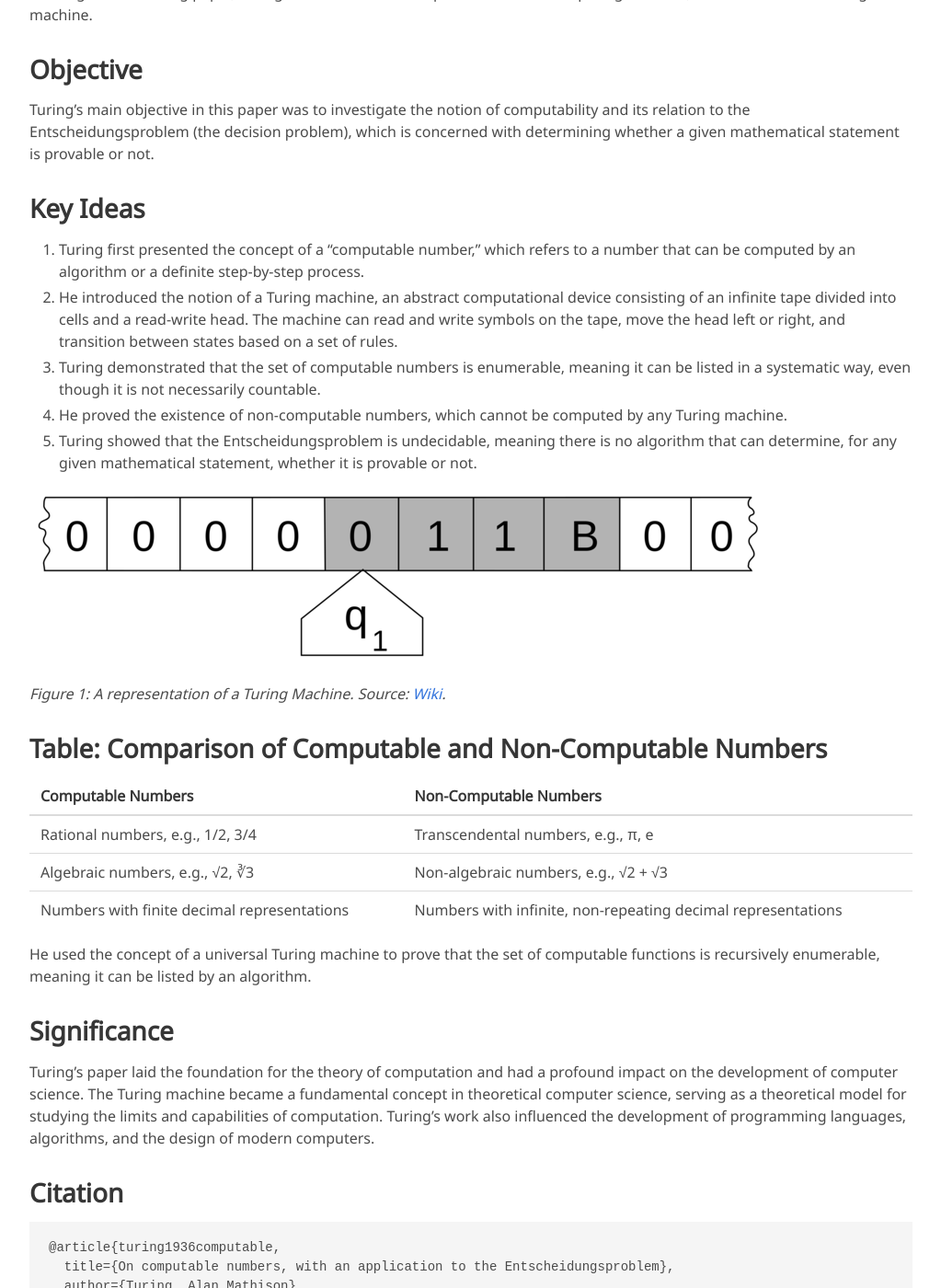
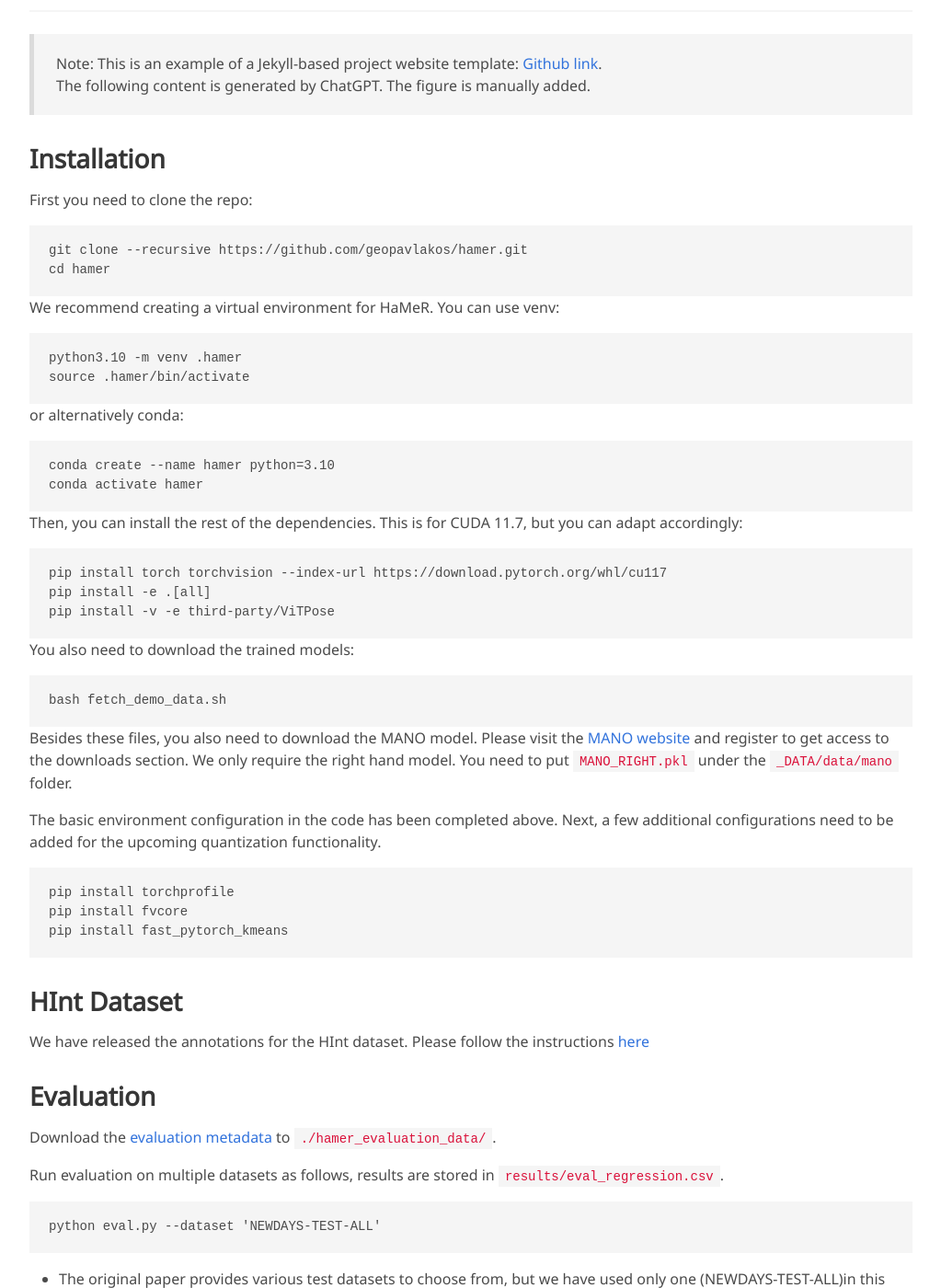
Before and after one commit to itcxx/Minimizationo-of-HaMeR-model-, a Jekyll site: the page built from index.md, in a window 1280 px wide and 1400 px high, scrolled down 971 px. Shown: the whole window at 92% size, without its empty margins (128-1151 px from the left). Built offline with Jekyll 4.4.1, drawn with Linux system fonts in a browser that asks for light colours; some web fonts are replaced; some of the changed text lies outside the part shown.

Commit message:
Update index.md

````diff
--- a/index.md
+++ b/index.md
@@ -7,30 +7,25 @@ authors:
     X. CHU
 affiliations:
     Dankook Uni
-paper: None
+paper: https://arxiv.org/pdf/2312.05251
 video: None
-code: None
+code: https://github.com/itcxx/Minimizationo-of-HaMeR-model-
 data: None
 ---
-
+<p align="center">
+  <img src="static/image/paper_model.png" alt="teaser">
+</p>
 <!-- Using HTML to center the abstract -->
 <div class="columns is-centered has-text-centered">
     <div class="column is-four-fifths">
-        <h2>Abstract</h2>
+        <h2>Intro</h2>
         <div class="content has-text-justified">
-The "computable" numbers may be described briefly as the real
-numbers whose expressions as a decimal are calculable by finite means.
-Although the subject of this paper is ostensibly the computable numbers.
-it is almost equally easy to define and investigate computable functions
-of an integral variable or a real or computable variable, computable
-predicates, and so forth. The fundamental problems involved are,
-however, the same in each case, and I have chosen the computable numbers
-for explicit treatment as involving the least cumbrous technique. I hope
-shortly to give an account of the relations of the computable numbers,
-functions, and so forth to one another. This will include a development
-of the theory of functions of a real variable expressed in terms of computable
-numbers. According to my definition, a number is computable
-if its decimal can be written down by a machine...
+    The HARM model is renowned for its outstanding performance
+    across various tasks, but its slow inference speed and high
+    computational resource demands pose challenges for deployment
+    on resource-constrained devices. This project focuses on optimizing
+    the HARM model to reduce inference latency and storage requirements
+    while maintaining high accuracy.
         </div>
     </div>
 </div>
@@ -40,46 +35,58 @@ if its decimal can be written down by a machine...
 > Note: This is an example of a Jekyll-based project website template: [Github link](https://github.com/shunzh/project_website).\
 > The following content is generated by ChatGPT. The figure is manually added.
 
-## Background
-The paper "On Computable Numbers, with an Application to the Entscheidungsproblem" was published by Alan Turing in 1936. In this groundbreaking paper, Turing introduced the concept of a universal computing machine, now known as the Turing machine.
+## Installation
+First you need to clone the repo:
+```
+git clone --recursive https://github.com/geopavlakos/hamer.git
+cd hamer
+```
 
-## Objective
-Turing's main objective in this paper was to investigate the notion of computability and its relation to the Entscheidungsproblem (the decision problem), which is concerned with determining whether a given mathematical statement is provable or not.
+We recommend creating a virtual environment for HaMeR. You can use venv:
+```bash
+python3.10 -m venv .hamer
+source .hamer/bin/activate
+```
 
+or alternatively conda:
+```bash
+conda create --name hamer python=3.10
+conda activate hamer
+```
 
-## Key Ideas
-1. Turing first presented the concept of a "computable number," which refers to a number that can be computed by an algorithm or a definite step-by-step process.
-2. He introduced the notion of a Turing machine, an abstract computational device consisting of an infinite tape divided into cells and a read-write head. The machine can read and write symbols on the tape, move the head left or right, and transition between states based on a set of rules.
-3. Turing demonstrated that the set of computable numbers is enumerable, meaning it can be listed in a systematic way, even though it is not necessarily countable.
-4. He proved the existence of non-computable numbers, which cannot be computed by any Turing machine.
-5. Turing showed that the Entscheidungsproblem is undecidable, meaning there is no algorithm that can determine, for any given mathematical statement, whether it is provable or not.
+Then, you can install the rest of the dependencies. This is for CUDA 11.7, but you can adapt accordingly:
+```bash
+pip install torch torchvision --index-url https://download.pytorch.org/whl/cu117
+pip install -e .[all]
+pip install -v -e third-party/ViTPose
+```
 
-![Turing Machine](/static/image/Turing_machine.png)
+You also need to download the trained models:
+```bash
+bash fetch_demo_data.sh
+```
 
-*Figure 1: A representation of a Turing Machine. Source: [Wiki](https://en.wikipedia.org/wiki/Turing_machine).*
+Besides these files, you also need to download the MANO model. Please visit the [MANO website](https://mano.is.tue.mpg.de) and register to get access to the downloads section.  We only require the right hand model. You need to put `MANO_RIGHT.pkl` under the `_DATA/data/mano` folder.
 
-## Table: Comparison of Computable and Non-Computable Numbers
+The basic environment configuration in the code has been completed above.
+Next, a few additional configurations need to be added for the upcoming quantization functionality.
+```bash
+pip install torchprofile
+pip install fvcore
+pip install fast_pytorch_kmeans
+```
 
-| Computable Numbers | Non-Computable Numbers |
-|-------------------|-----------------------|
-| Rational numbers, e.g., 1/2, 3/4 | Transcendental numbers, e.g., π, e |
-| Algebraic numbers, e.g., √2, ∛3 | Non-algebraic numbers, e.g., √2 + √3 |
-| Numbers with finite decimal representations | Numbers with infinite, non-repeating decimal representations |
+## HInt Dataset
+We have released the annotations for the HInt dataset. Please follow the instructions [here](https://github.com/ddshan/hint)
 
-He used the concept of a universal Turing machine to prove that the set of computable functions is recursively enumerable, meaning it can be listed by an algorithm.
+## Evaluation
+Download the [evaluation metadata](https://www.dropbox.com/scl/fi/7ip2vnnu355e2kqbyn1bc/hamer_evaluation_data.tar.gz?rlkey=nb4x10uc8mj2qlfq934t5mdlh) to `./hamer_evaluation_data/`.
 
-## Significance
-Turing's paper laid the foundation for the theory of computation and had a profound impact on the development of computer science. The Turing machine became a fundamental concept in theoretical computer science, serving as a theoretical model for studying the limits and capabilities of computation. Turing's work also influenced the development of programming languages, algorithms, and the design of modern computers.
+Run evaluation on multiple datasets as follows, results are stored in `results/eval_regression.csv`.
+```bash
+python eval.py --dataset 'NEWDAYS-TEST-ALL'
+```
+* The original paper provides various test datasets to choose from, but we have used only one (NEWDAYS-TEST-ALL)in this case.
+- If any issues arise with the configuration, please refer to the original project's documentation[To](https://github.com/geopavlakos/hamer?tab=readme-ov-file).
 
-## Citation
-```
-@article{turing1936computable,
-  title={On computable numbers, with an application to the Entscheidungsproblem},
-  author={Turing, Alan Mathison},
-  journal={Journal of Mathematics},
-  volume={58},
-  number={345-363},
-  pages={5},
-  year={1936}
-}
-```
+## Result Show
````
